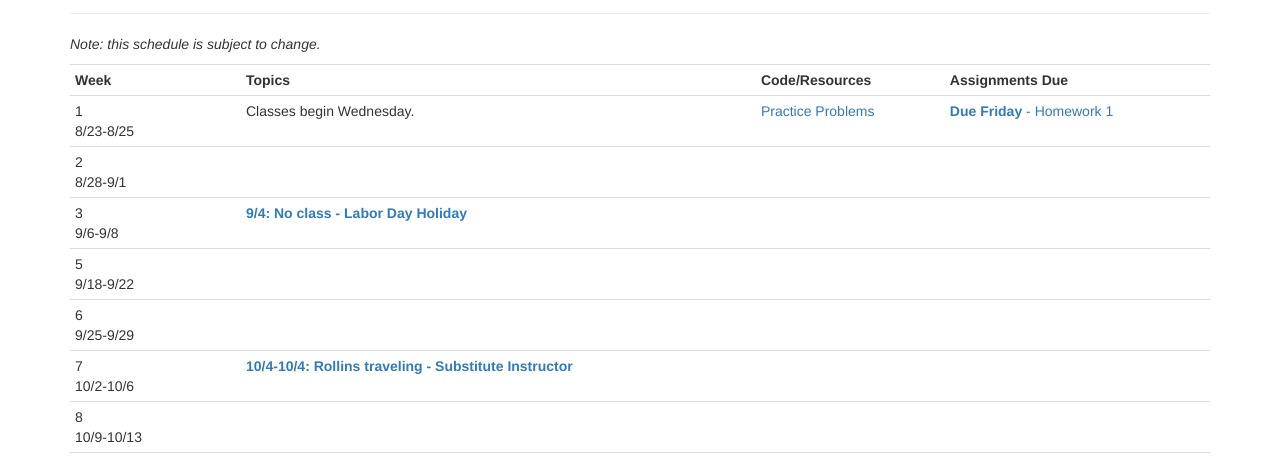
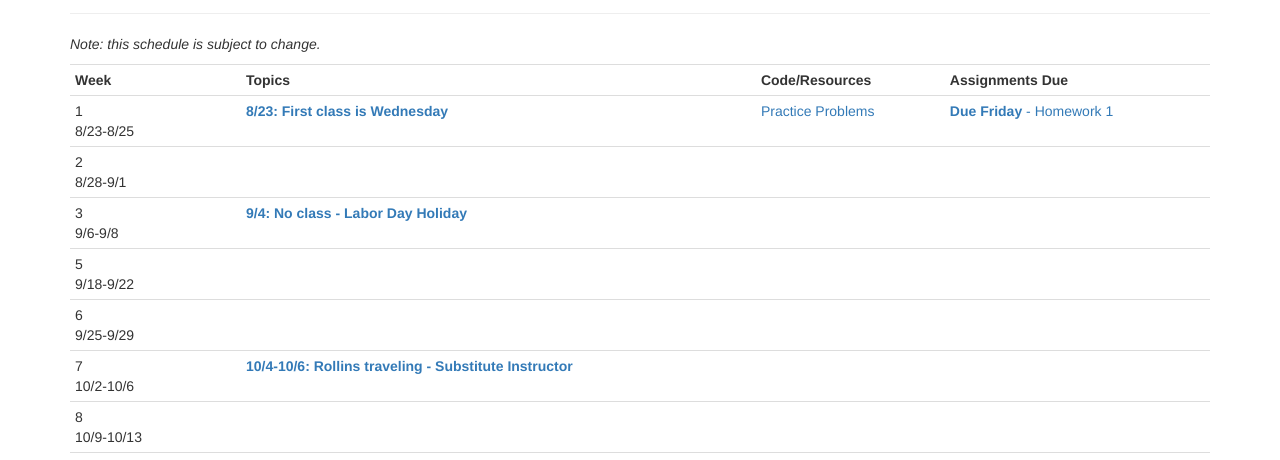
Before and after one commit to CS514-F17/cs514-f17.github.io, a Jekyll site: the page built from schedule.html, in a window 1280 px wide and 1066 px high. Shown: the part 135-595 px from the top of the window. Built offline with Jekyll 4.4.1, drawn with Linux system fonts in a browser that asks for light colours.

Commit message:
fix dates

```diff
--- a/schedule.html
+++ b/schedule.html
@@ -19,7 +19,7 @@ title: Schedule
 		<tr>
 			<td>1<br/>8/23-8/25</td>
 			<td>
-				Classes begin Wednesday.
+				<strong><span class="text-primary">8/23: First class is Wednesday</span></strong>
 			</td>
 			<td>
 				<a href="https://github.com/CS514-F17/practice/blob/master/README.md">Practice Problems</a>
@@ -108,7 +108,7 @@ title: Schedule
 	<tr>
 		<td>7<br/>10/2-10/6</td>
 		<td>
-			<strong><span class="text-primary">10/4-10/4: Rollins traveling - Substitute Instructor</span></strong>
+			<strong><span class="text-primary">10/4-10/6: Rollins traveling - Substitute Instructor</span></strong>
 <!-- 				<a href="https://github.com/CS514-F17/notes/blob/master/arrays.md">Arrays</a><br/>
 				<a href="https://docs.oracle.com/javase/tutorial/java/javaOO/classvars.html">Static</a><br/>
 				Book - Chapter 8 (8.6), Chapter 7 (7.3) -->
```
